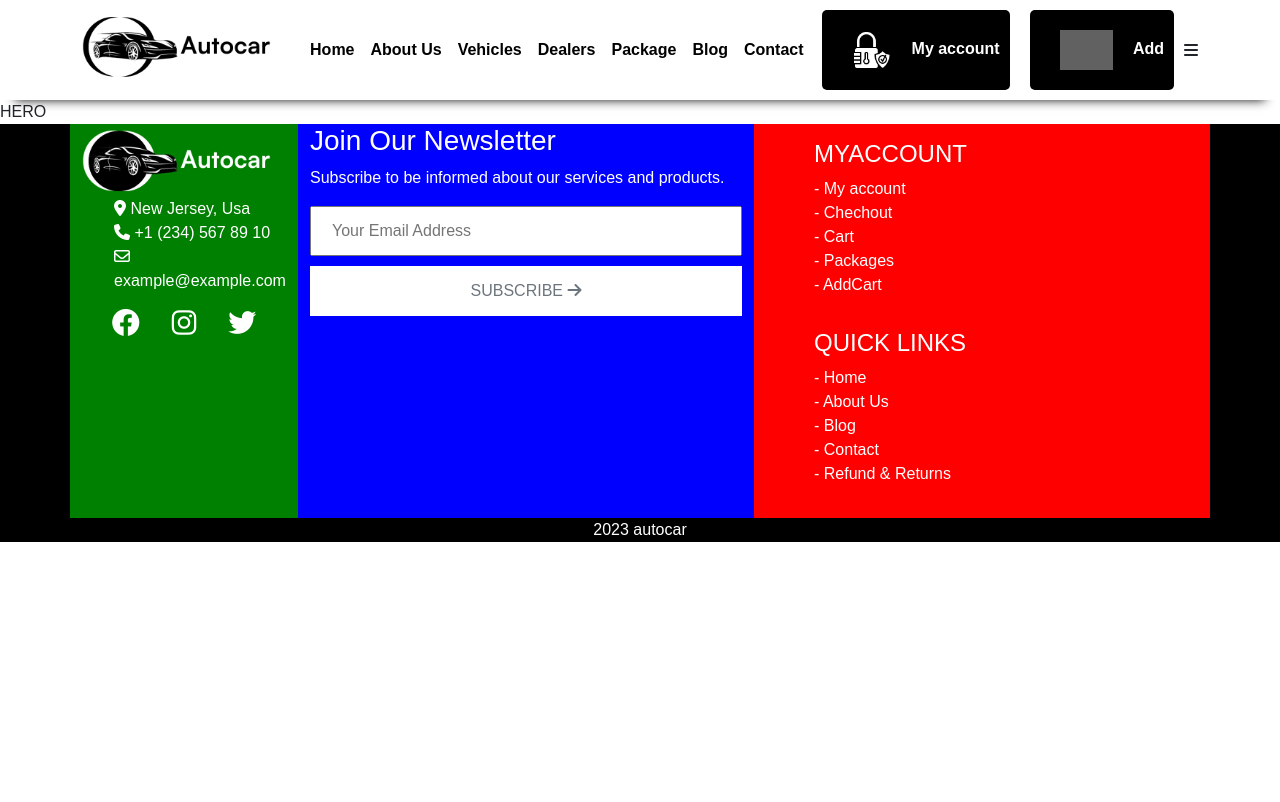
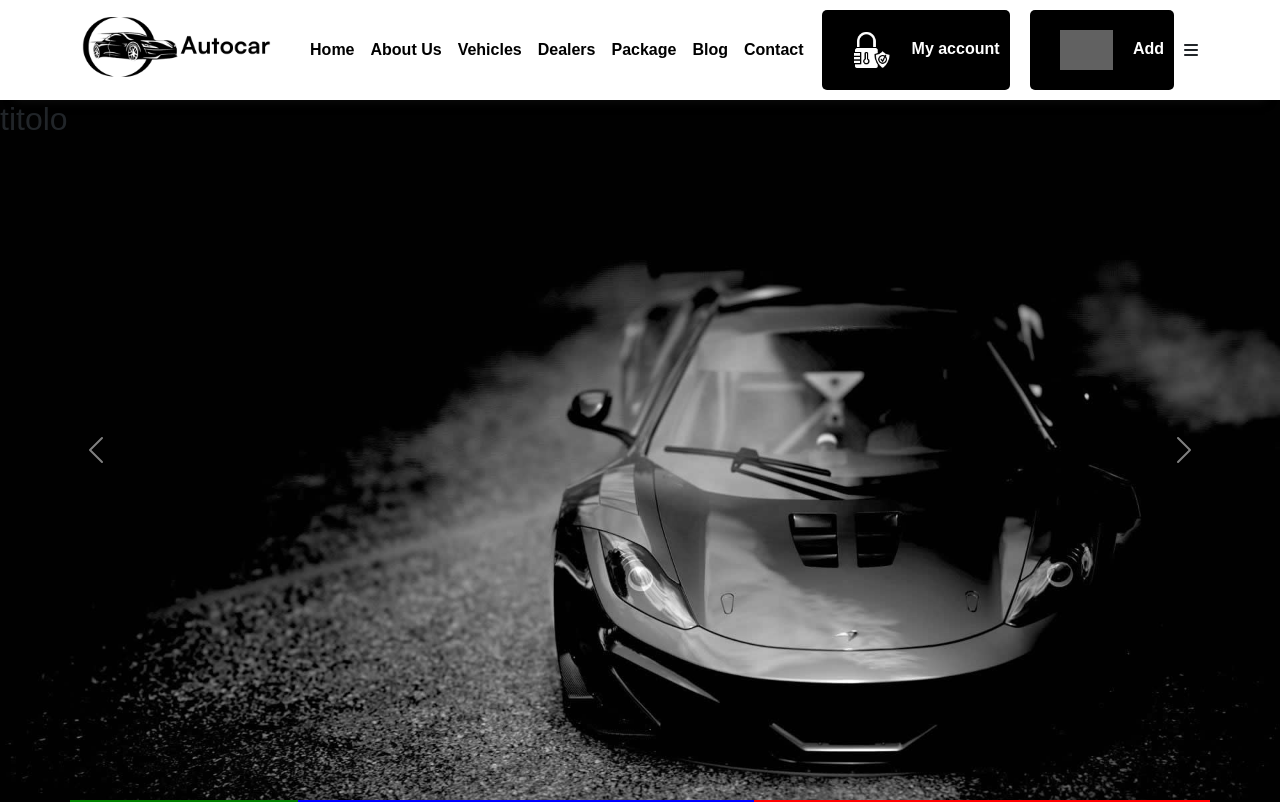
Before and after one commit to mekkiouertani/proj-html-vuejs, a Vue app: page / in a window 1280 px wide. Shown: the top 802 px of the page. Built offline with nearby package versions, Linux system fonts and the light colour scheme; grey boxes are pictures that could not be loaded; a web font is replaced by a local one.

Commit message:
added slider into HeroComponent

```diff
--- a/index.html
+++ b/index.html
@@ -9,5 +9,7 @@
   <body>
     <div id="app"></div>
     <script type="module" src="/src/main.js"></script>
+    <script src="https://cdn.jsdelivr.net/npm/bootstrap@5.3.2/dist/js/bootstrap.bundle.min.js" integrity="sha384-C6RzsynM9kWDrMNeT87bh95OGNyZPhcTNXj1NW7RuBCsyN/o0jlpcV8Qyq46cDfL" crossorigin="anonymous"></script>
+
   </body>
 </html>
--- a/src/App.vue
+++ b/src/App.vue
@@ -1,6 +1,6 @@
 <template>
-  <NavComponent />
-  <HeroComponent />
+  <NavComponent id="nav" />
+  <HeroComponent id="hero" />
   <MainComponent />
   <FooterComponent />
 </template>
--- a/src/assets/styles/main.scss
+++ b/src/assets/styles/main.scss
@@ -9,6 +9,18 @@
 
 @import url('https://fonts.cdnfonts.com/css/satoshi');
 
+::-webkit-scrollbar {
+  width: 5px;
+  }
+
+  ::-webkit-scrollbar-thumb {
+  background: black;
+  }
+
+  ::-webkit-scrollbar-thumb:hover {
+  background: #555;
+  }
+
 body{
   background-color: $primary-color;
   font-family: 'Satoshi', sans-serif;
--- a/src/components/HeroComponent.vue
+++ b/src/components/HeroComponent.vue
@@ -1,12 +1,50 @@
 <template>
   <section id="hero">
-    <div>HERO</div>
+    <div
+      id="carouselExampleAutoplaying"
+      class="carousel slide position-relative"
+      data-bs-ride="carousel"
+    >
+      <div class="carousel-inner">
+        <div
+          class="carousel-item active"
+          v-for="(img, index) in store.heroImages"
+        >
+          <h2 class="position-absolute">titolo</h2>
+          <img :src="img" class="d-block w-100" alt="auto" />
+        </div>
+      </div>
+      <button
+        class="carousel-control-prev position-absolute"
+        type="button"
+        data-bs-target="#carouselExampleAutoplaying"
+        data-bs-slide="prev"
+      >
+        <span class="carousel-control-prev-icon" aria-hidden="true"></span>
+        <span class="visually-hidden">Previous</span>
+      </button>
+      <button
+        class="carousel-control-next position-absolute"
+        type="button"
+        data-bs-target="#carouselExampleAutoplaying"
+        data-bs-slide="next"
+      >
+        <span class="carousel-control-next-icon" aria-hidden="true"></span>
+        <span class="visually-hidden">Next</span>
+      </button>
+    </div>
   </section>
 </template>
 
 <script>
+import { store } from "../data/store.js";
 export default {
   name: "HeroComponent",
+  data() {
+    return {
+      store,
+    };
+  },
 };
 </script>
 
@@ -14,4 +52,18 @@
 section {
   padding-top: 100px;
 }
+.carousel-inner {
+  height: calc(100vh - 100px);
+  width: 100%;
+  .carousel-item {
+    height: 100%;
+    width: 100%;
+    img {
+      height: 100%;
+      width: 100%;
+      object-fit: cover;
+      object-position: top;
+    }
+  }
+}
 </style>
--- a/src/components/NavComponent.vue
+++ b/src/components/NavComponent.vue
@@ -87,6 +87,7 @@
   z-index: 9999;
   font-weight: bold;
   box-shadow: 0px 15px 10px -15px #111;
+  background-color: white;
 }
 
 .nav-logo {
--- a/src/data/store.js
+++ b/src/data/store.js
@@ -69,4 +69,10 @@
       icon: "fa-regular fa-envelope",
     },
   ],
+  heroImages: [
+    "../../images/slider-autocar-5.jpg",
+    "../../images/slider-autocar-6.jpg",
+    "../../images/slider-autocar-5.jpg",
+    "../../images/slider-autocar-6.jpg",
+  ],
 });
```
